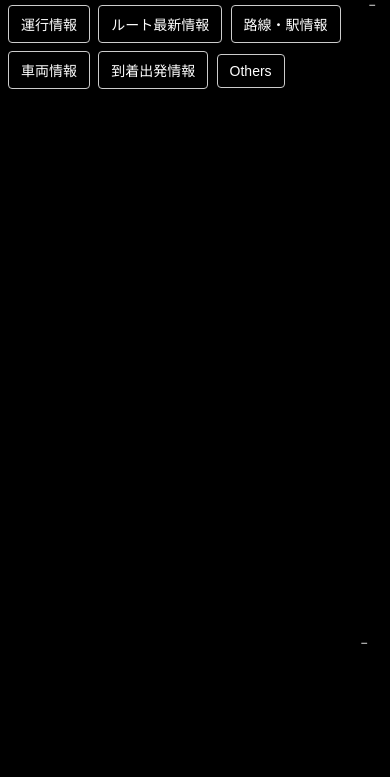
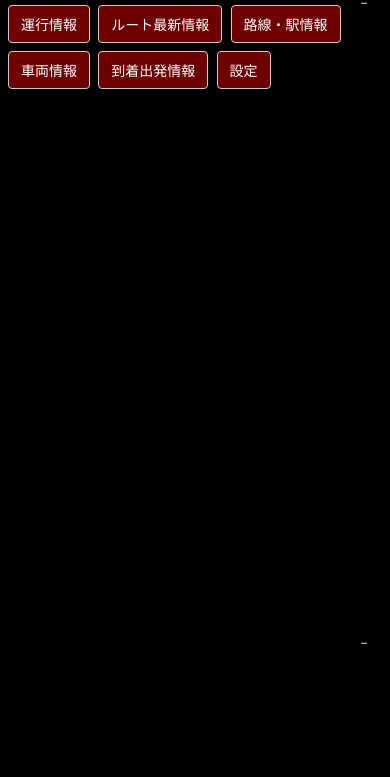
Before and after one commit to KickboxerJ0322/Realtime-route-map, a plain HTML site: page index.html in a window 390 px wide. Shown: the part 67-844 px from the top of the page. Drawn offline with Linux system fonts and the light colour scheme; no server answers.

Commit message:
Add files via upload

```diff
--- a/index.html
+++ b/index.html
@@ -68,12 +68,26 @@
           box-sizing: border-box;
           width: auto; /* 必要に応じて変更 */
         }
-
         /* ボタンホバー時の背景色変更 */
         button:hover {
           background-color: rgba(255, 255, 255, 0.2);
         }
-
+        .small-heading {
+          background-color: rgba(139, 0, 0, 0.8);
+          border: 1px solid #ccc;
+          color: #fff;
+          padding: 8px 12px;
+          margin: 4px 4px 4px 0;
+          cursor: pointer;
+          border-radius: 4px;
+          font-size: 14px;
+          box-sizing: border-box;
+          width: auto; /* 必要に応じて変更 */
+        }
+        /* 縮小ボタンホバー時のスタイル */
+        .small-heading:hover {
+          background-color: rgba(255, 182, 193, 0.8);
+        }
         /* メインコンテナのスタイル */
         #main-container {
             position: relative;
@@ -99,9 +113,9 @@
         }
         /* 縮小ボタンのスタイル */
         .leftminimize-button {
-            position: absolute;
-            top: 2px;
-            right: 2px;
+            position: fixed;
+            top: 56px;
+            left: 255px;
             background-color: rgba(0, 0, 0, 0.8);
             border: none;
             color: white;
@@ -114,12 +128,10 @@
             align-items: center;
             justify-content: center;
         }
-
         /* 縮小ボタンホバー時のスタイル */
         .leftminimize-button:hover {
             background-color: rgba(255, 255, 255, 0.2);
         }
-
         /* 表示ボタンのスタイル */
         .leftshow-button {
             position: fixed;
@@ -318,7 +330,7 @@
         /* スマホ対応（横幅が狭い場合はレイアウトを縦並びに） */
         @media (max-width: 768px) {
             header {
-                font-size: 18px;
+                font-size: 14px;
                 padding: 6px 8px;
                 height: 56px; /* ヘッダーの高さを維持 */
                 z-index: 1002; /* ヘッダーのz-indexを維持 */
@@ -350,6 +362,10 @@
               .minimize-button {
                 right: 10px;
                 bottom: 120px; /* 高さを調整 */
+              }
+              .leftminimize-button {
+                left: auto; /* 左の位置を無効化 */
+                right: 10px; /* 右の位置を設定 */
               }
               /* メインコンテナのマージンをリセット */
               #main-container {
@@ -402,7 +418,7 @@
           <button id="stationupdatesButton" class="small-heading">路線・駅情報</button>
           <button id="busResultsButton" class="small-heading">車両情報</button>
           <button id="tripsButton" class="small-heading">到着出発情報</button>
-          <button id="moreOptionsButton">Others</button>
+          <button id="moreOptionsButton" class="small-heading">設定</button>
         </div>
         <!-- その他オプション（折りたたみ） -->
         <div id="moreOptions">
@@ -1649,6 +1665,13 @@
           range: 70000,
           defaultLabelsDisabled: true
         });
+        // 日本の境界を設定
+        map3DElement.bounds = {
+          south: 24.396308,  // 南端（沖縄付近）
+          west: 122.93457,   // 西端（与那国島付近）
+          north: 45.551483,  // 北端（北海道宗谷岬付近）
+          east: 153.986672   // 東端（小笠原諸島付近）
+        };
         document.getElementById("map3d").append(map3DElement);
 
         // 吾妻線
@@ -2336,9 +2359,15 @@
               showStationsForRoute(route.coords);
 
               if (route.position) {
+                  let finalAltitude = route.altitude;
+                  if (window.matchMedia("(max-width: 480px)").matches) {
+                    finalAltitude += 20000;
+                  } else if (window.matchMedia("(max-width: 768px)").matches) {
+                    finalAltitude += 10000;
+                  }
                   map3DElement.flyCameraTo({
                     endCamera: {
-                      center: { lat: route.lat, lng: route.lng, altitude: route.altitude },
+                      center: { lat: route.lat, lng: route.lng, altitude: finalAltitude },
                       tilt: 10,
                       heading: route.heading,
                       range: 5000
```
